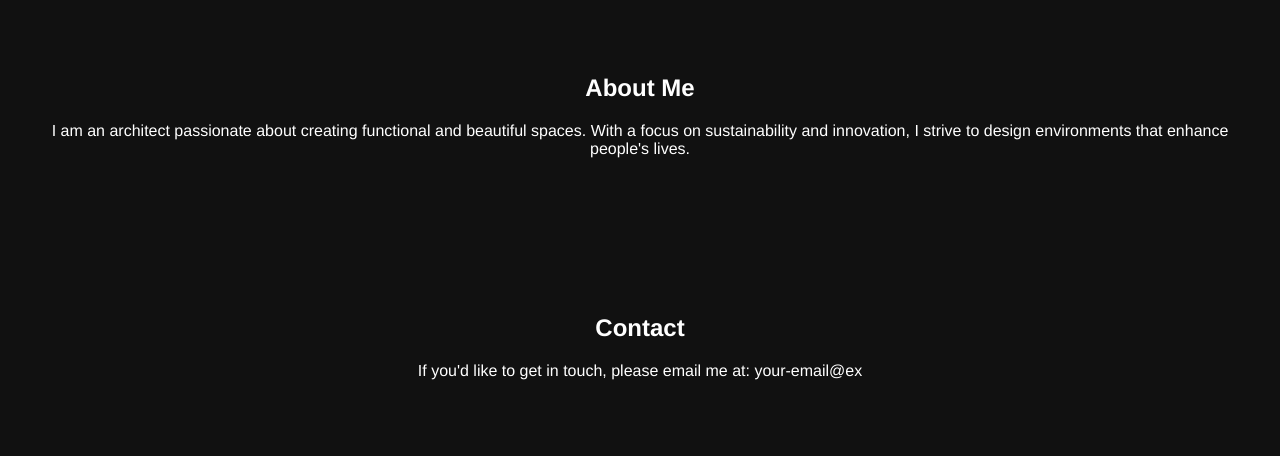
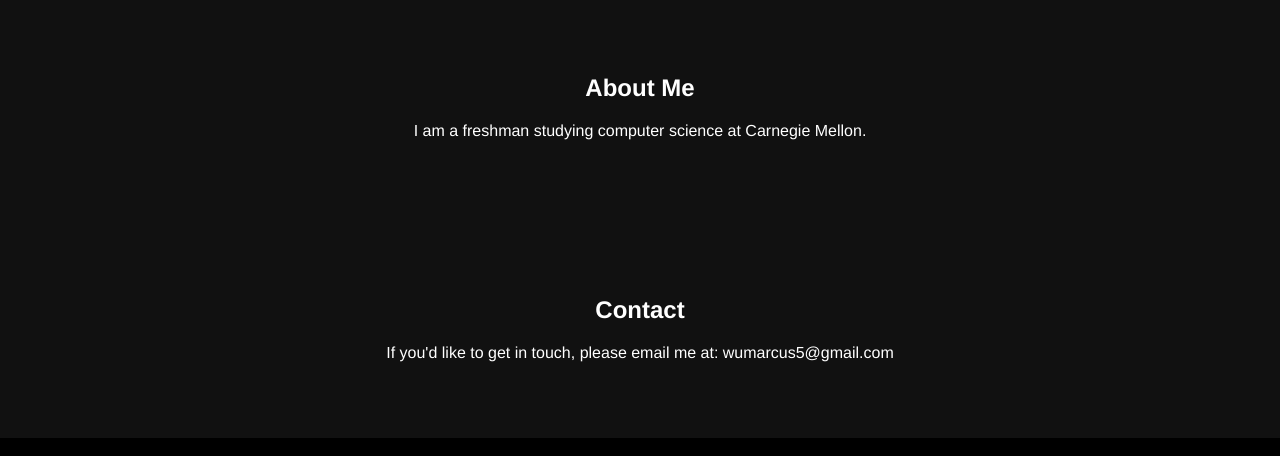
Before and after one commit to Daachicken/marcuswu.github.io, a plain HTML site: page index.html in a window 1280 px wide. Shown: the part 6006-6462 px from the top of the page. Drawn offline with Linux system fonts and the light colour scheme.

Commit message:
Update index.html

```diff
--- a/index.html
+++ b/index.html
@@ -44,12 +44,12 @@
 
     <section id="about">
         <h2>About Me</h2>
-        <p>I am an architect passionate about creating functional and beautiful spaces. With a focus on sustainability and innovation, I strive to design environments that enhance people's lives.</p>
+        <p>I am a freshman studying computer science at Carnegie Mellon.</p>
     </section>
 
     <section id="contact">
         <h2>Contact</h2>
-        <p>If you'd like to get in touch, please email me at: <a href="mailto:your-email@example.com">your-email@ex
+        <p>If you'd like to get in touch, please email me at: <a href="mailto:wumarcus5@gmail.com">wumarcus5@gmail.com
         </p>
     </section>
 
```
